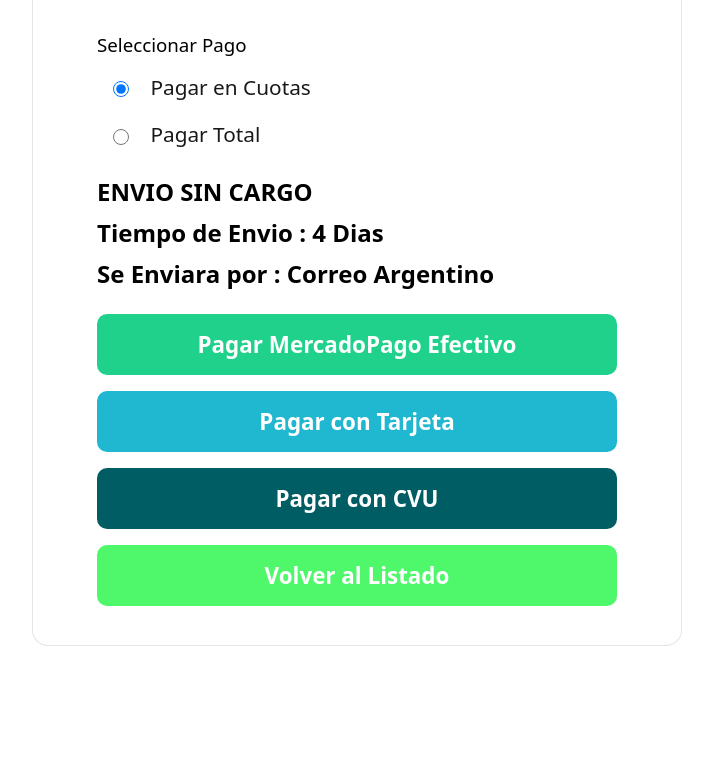
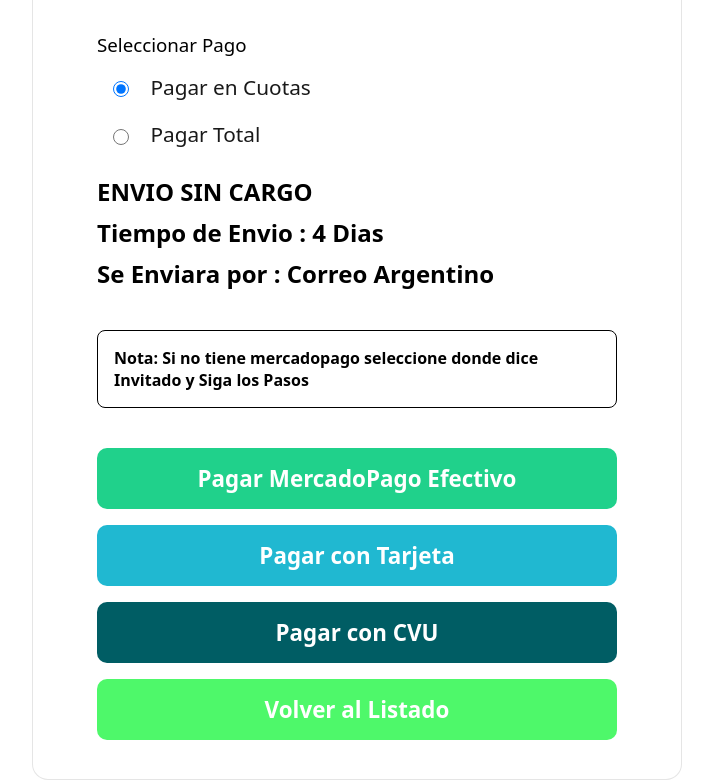
Before and after one commit to splimsystem/tumejorcompra, a plain HTML site: page requisitos.html in a window 1280 px wide. Shown: the part 701-1481 px from the top of the page, without its empty margins (283-996 px from the left). Before the commit the page ends 1347 px from the top, so only its background shows below. Drawn offline with Linux system fonts and the light colour scheme.

Commit message:
Add files via upload

```diff
--- a/public/css/buy.css
+++ b/public/css/buy.css
@@ -54,6 +54,14 @@
     white-space: normal !important;
 }
 
+.attmsg{
+    border: 1px solid black;
+    padding: 1rem;
+    border-radius: 0.5rem;
+    font-weight: bold;
+    margin: 2rem 0 1rem;
+}
+
 .payButtons a:nth-of-type(1){
     background-color: #20d18b !important;
 }
--- a/requisitos.html
+++ b/requisitos.html
@@ -99,6 +99,8 @@
         <h2>Tiempo de Envio : 4 Dias</h2>
         <h2>Se Enviara por : Correo Argentino</h2>
 
+        <p class="attmsg">Nota: Si no tiene mercadopago seleccione donde dice Invitado y Siga los Pasos</p>
+
         <div class="payButtons">
             <a class="buttonGen" id="link" href="#">Pagar MercadoPago Efectivo</a>
             <a class="buttonGen" id="payLink" href="#">Pagar con Tarjeta</a>
```
Also changed, not shown: pay.html (line endings or trailing spaces).
